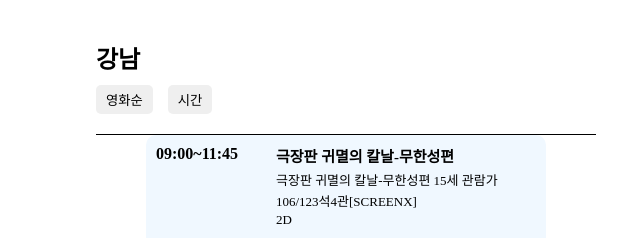
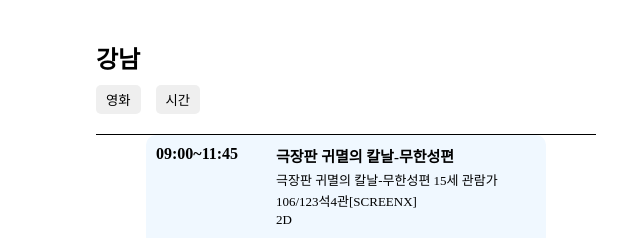
Before and after one commit to pje8740/movie, a plain HTML site: page index.html in a window 1280 px wide. Shown: the top 238 px of the page, 294-934 px from the left. Drawn offline with Linux system fonts and the light colour scheme.

Commit message:
영화변경

```diff
--- a/index.html
+++ b/index.html
@@ -11,7 +11,7 @@
   <header>
     <h2>강남</h2>
     <div class="buttons">
-        <button class="movie-line">영화순</button>
+        <button class="movie-line">영화</button>
         <button class="time-line">시간</button>
     </div>
   </header>
```
